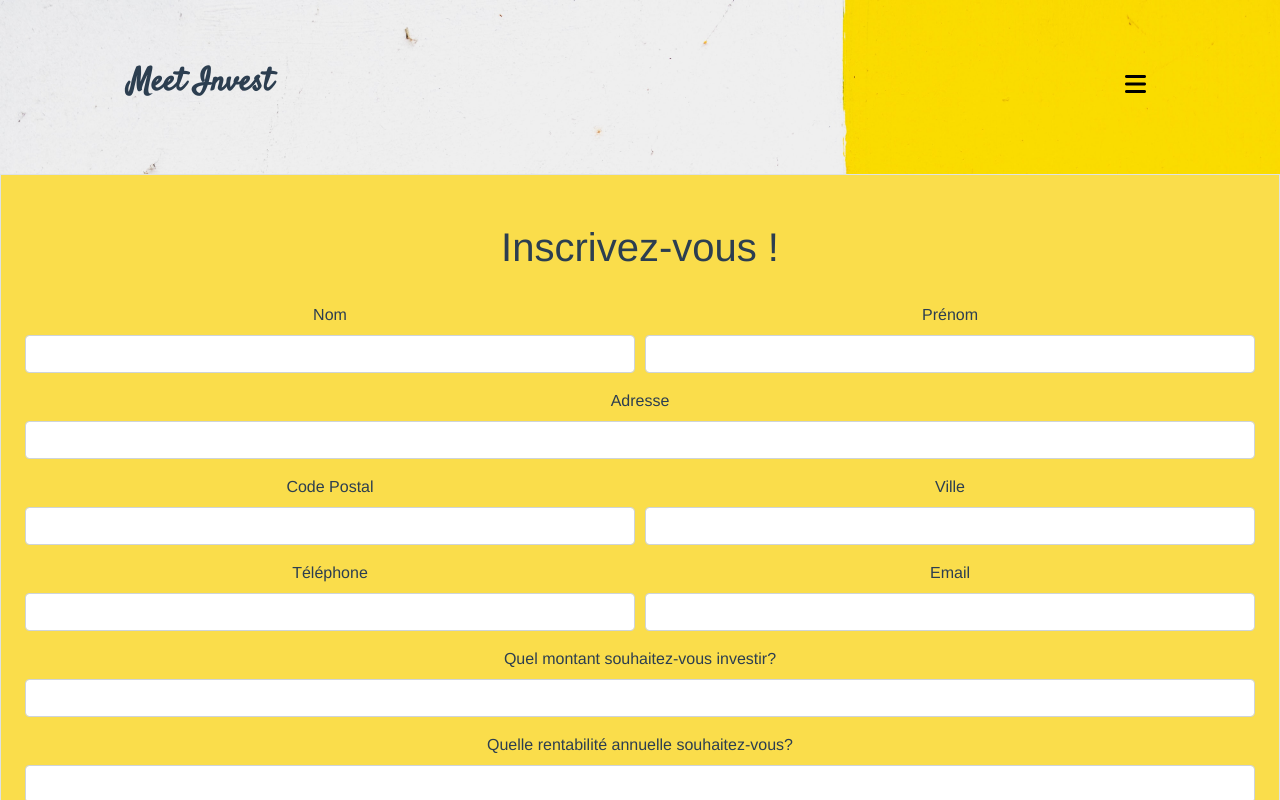
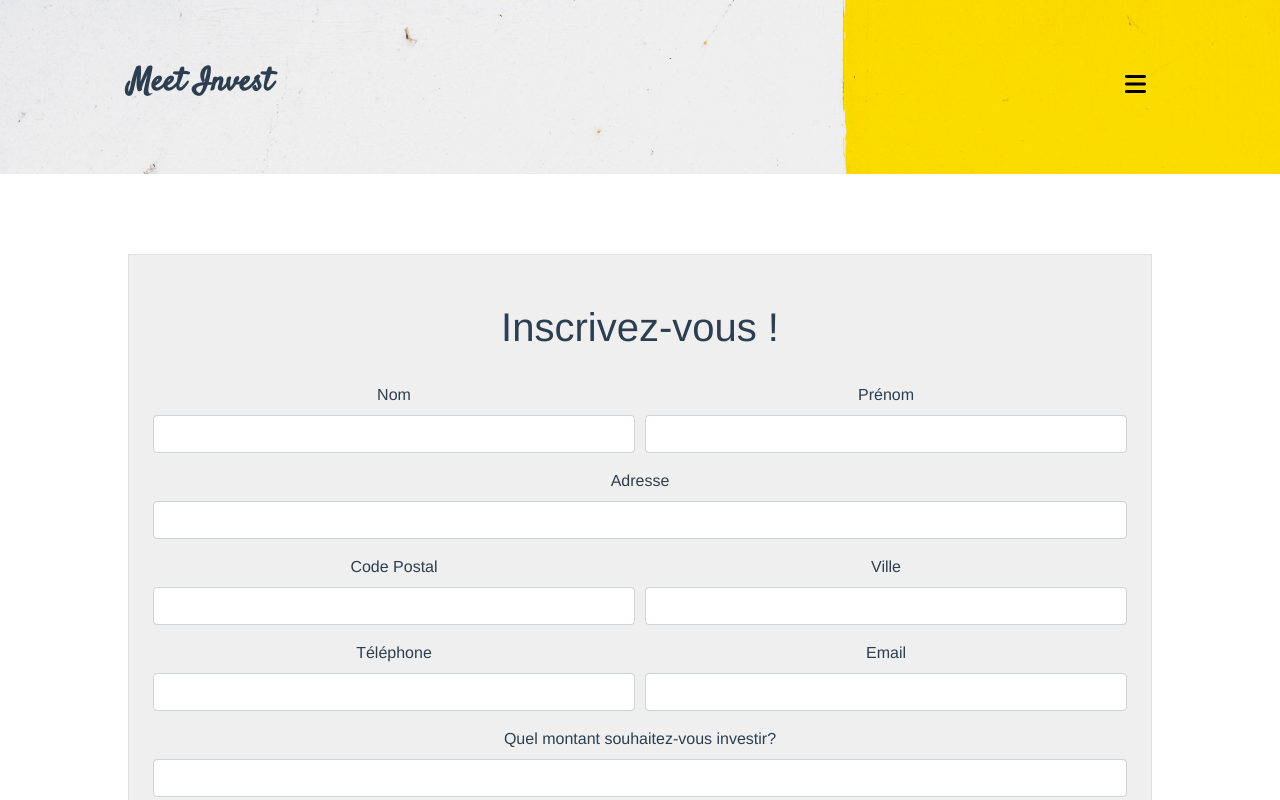
Before and after one commit to yaf/meet_invest, a Vue app: page /inscription-investisseur in a window 1280 px wide. Shown: the top 800 px of the page. Built offline with nearby package versions, Linux system fonts and the light colour scheme.

Commit message:
change bgcolor

```diff
--- a/src/views/formInvestisseur.vue
+++ b/src/views/formInvestisseur.vue
@@ -45,8 +45,8 @@
                 <input type="number" class="form-control" id="profitability" name="profitability">
             </div>
             <div class="form-group">
-                <label for="exampleFormControlSelect2">Quelles catégories de projet vous intéresse ?</label>
-                <select multiple class="form-control" id="exampleFormControlSelect2">
+                <label for="typeProject">Quelles catégories de projet vous intéresse ?</label>
+                <select multiple class="form-control" id="typeProject">
                     <option>Éducation</option>
                     <option>Écologie</option>
                     <option>Social</option>
@@ -55,10 +55,10 @@
                 </select>
             </div>
             <div class="form-group">
-                <label for="exampleFormControlSelect2">Quelle est votre appétence au risque ?</label>
+                <label for="risk">Quelle est votre appétence au risque ?</label>
                 <div class="form-check form-check-inline ml-3">
                     <input class="form-check-input" type="radio" name="inlineRadioOptions" id="inlineRadio1" value="risk0">
-                    <label class="form-check-label" for="risk1">0</label>
+                    <label class="form-check-label" for="risk0">0</label>
                 </div>
                 <div class="form-check form-check-inline">
                     <input class="form-check-input" type="radio" name="inlineRadioOptions" id="inlineRadio1" value="risk1">
@@ -75,7 +75,7 @@
             </div>
 
             <div class="form-group">
-                <label for="exampleFormControlSelect2">Pourquoi souhaitez-vous investir ?</label>
+                <label for="whyInvest">Pourquoi souhaitez-vous investir ?</label>
                 <select multiple class="form-control" id="exampleFormControlSelect2">
                     <option>Rentabilité annuelle</option>
                     <option>Aider au développement de projet</option>
@@ -114,12 +114,12 @@ export default {
 
 <style>
 
-.form {
+.forminvestisseur {
     margin: 10vh 10vw;
 }
 
 .bgYellow {
-    background-color: #fadd4b;
+    background-color: #EFEFEF;
 }
 
 </style>
```
